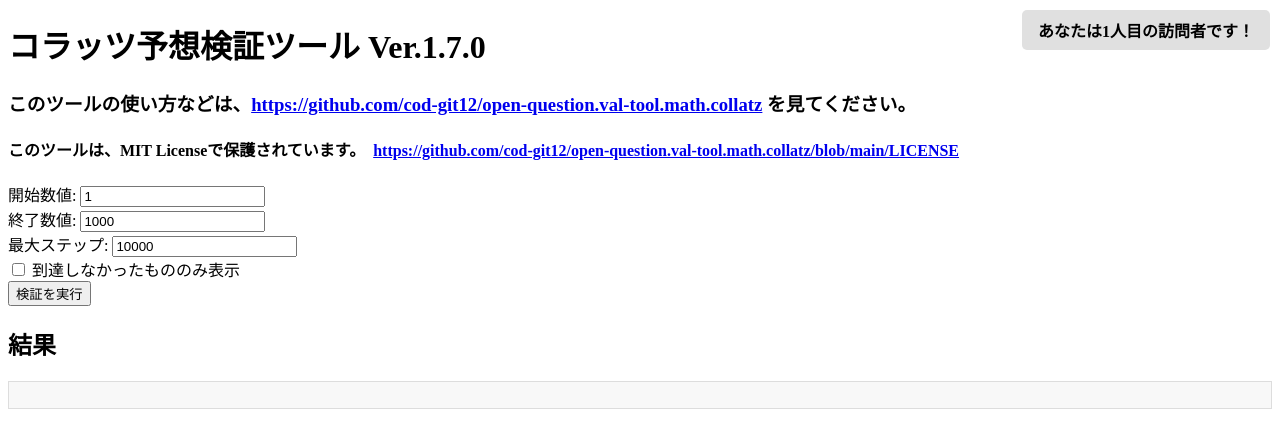
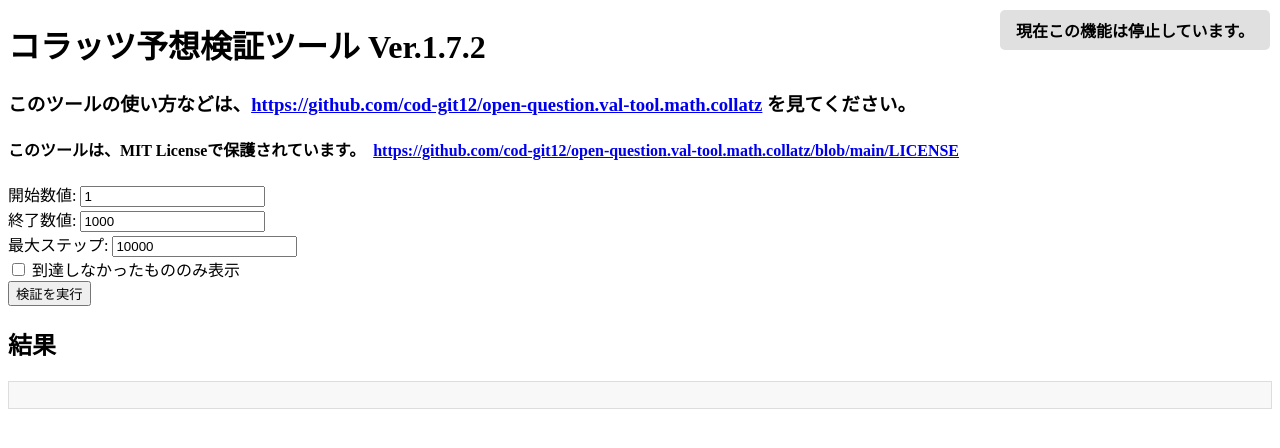
Before and after one commit to cod-git12/open-question.val-tool.math.collatz, a plain HTML site: page index.html in a window 1280 px wide. Drawn offline with Linux system fonts and the light colour scheme.

Commit message:
index.htmlの更新

```diff
--- a/index.html
+++ b/index.html
@@ -3,7 +3,7 @@
 <head>
   <meta charset="UTF-8" />
   <meta name="viewport" content="width=device-width, initial-scale=1.0" />
-  <title>コラッツ予想検証ツール Ver. 1.7.0</title>
+  <title>コラッツ予想検証ツール Ver. 1.7.2</title>
   <style>
     #output {
       white-space: pre-wrap;
@@ -34,7 +34,7 @@
   <!-- 訪問者カウンターの表示要素 -->
   <div id="visitorCounter">人数読み込み中...</div>
 
-  <h1>コラッツ予想検証ツール Ver.1.7.0</h1>
+  <h1>コラッツ予想検証ツール Ver.1.7.2</h1>
   <h3>このツールの使い方などは、<a href="https://github.com/cod-git12/open-question.val-tool.math.collatz">https://github.com/cod-git12/open-question.val-tool.math.collatz</a> を見てください。</h3>
   <h4>このツールは、MIT Licenseで保護されています。　<a href="https://github.com/cod-git12/open-question.val-tool.math.collatz/blob/main/LICENSE">https://github.com/cod-git12/open-question.val-tool.math.collatz/blob/main/LICENSE</a></h4>
   <label>
@@ -65,6 +65,8 @@
 
   <script>
     // 訪問者カウンターの処理
+    /*
+    機能が反応しないため、機能停止中。
     function updateVisitorCounter() {
       let visitorCount = localStorage.getItem('visitorCount');
       if (!visitorCount) {
@@ -78,6 +80,9 @@
 
     // ページ読み込み時にカウンターを更新
     window.onload = updateVisitorCounter;
+    */
+
+    document.getElementById('visitorCounter').textContent = `現在この機能は停止しています。`;
 
     // 次の値を返す
     function collatzStep(n) {
```
